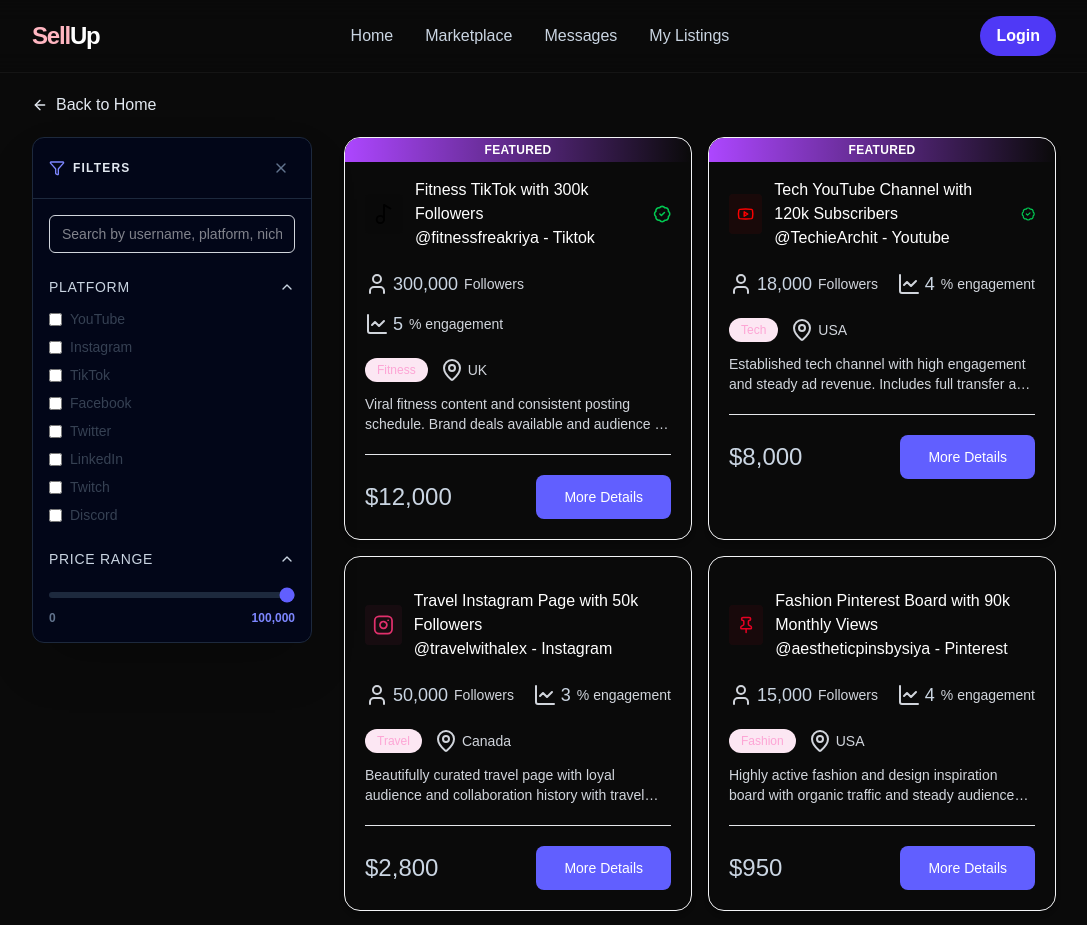
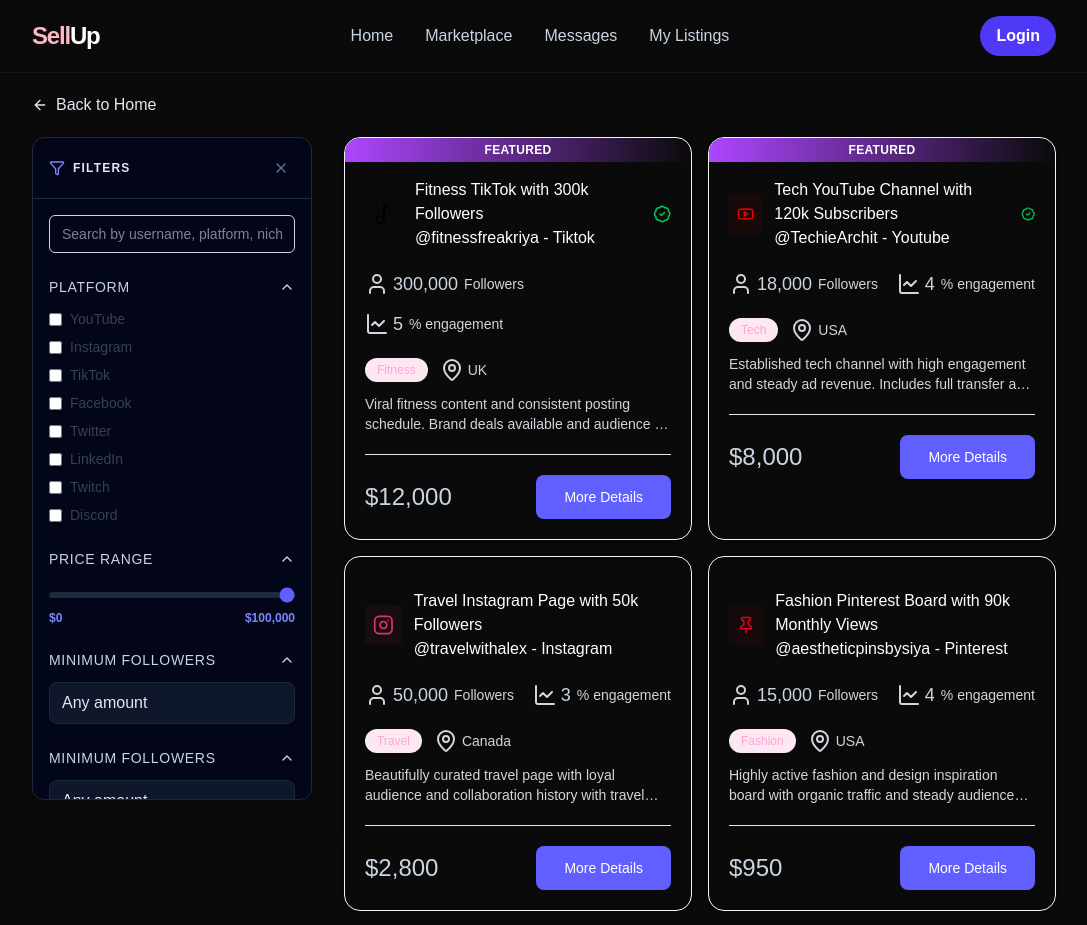
Before and after one commit to sheetalyadavv123/SellUp, a React (Vite) app in the folder frontend/: page /Marketplace in a window 1280 px wide. Shown: the top 925 px of the page, without its empty margins (96-1183 px from the left). Built offline with nearby package versions, Linux system fonts and the light colour scheme; no server answers.

Commit message:
filter barr

```diff
--- a/frontend/src/components/FilterSidebar.jsx
+++ b/frontend/src/components/FilterSidebar.jsx
@@ -3,6 +3,7 @@
 import { useNavigate, useSearchParams } from 'react-router-dom'
 
 const FilterSidebar = ({ showFilterPhone, setShowFilterPhone, filters, setFilters }) => {
+    const currency=import.meta.env.VITE_CURRENCY || "$";
     const navigate=useNavigate()
     const [searchParams,setSearchParams]=useSearchParams()
     const [search,setSearch]=useState(searchParams.get("search") ||"")
@@ -43,6 +44,25 @@
         {value:"linkedin", label:"LinkedIn"},
         {value:"twitch", label:"Twitch"},
         {value:"discord", label:"Discord"},
+    ]
+
+    const niche=[
+        { value: "lifestyle", label: "Lifestyle" },
+        { value: "fitness", label: "Fitness" },
+        { value: "food", label: "Food" },
+        { value: "travel", label: "Travel" },
+        { value: "tech", label: "Technology" },
+        { value: "gaming", label: "Gaming" },
+        { value: "fashion", label: "Fashion" },
+        { value: "beauty", label: "Beauty" },
+        { value: "business", label: "Business" },
+        { value: "education", label: "Education" },
+        { value: "entertainment", label: "Entertainment" },
+        { value: "music", label: "Music" },
+        { value: "art", label: "Art" },
+        { value: "sports", label: "Sports" },
+        { value: "health", label: "Health" },
+        { value: "finance", label: "Finance" },
     ]
   return (
     <div className={`
@@ -130,18 +150,69 @@
             value={filters.maxPrice || 100000}
             onChange={(e) => {
                 const value = parseInt(e.target.value);
-
                 onFiltersChange({ maxPrice: value });
             }}
             className='w-full h-1.5 bg-slate-800 rounded-lg appearance-none cursor-pointer accent-indigo-500'
         />
         <div className='flex items-center justify-between text-xs font-semibold text-slate-500'>
-            <span>0</span>
+            <span className='text-indigo-400'>{currency}0</span>
             <span className='text-indigo-400'>
-                { (filters.maxPrice || 100000).toLocaleString() }
+                 {currency}{(filters.maxPrice || 100000).toLocaleString() }
             </span>
         </div>
     </div>
+        )}
+        </div>
+        {/*follower range */}
+        <div>
+            <button
+    onClick={() => toggleSection("followers")}
+    className='flex items-center justify-between w-full mb-3 text-slate-300 hover:text-white transition-colors'
+>
+    <label className='text-sm font-medium cursor-pointer uppercase tracking-wider'>Minimum Followers</label>
+    {/* Fixed: Now checks followers state for rotation */}
+    <ChevronDown className={`size-4 transition-transform duration-200 ${expandedSections.followers ? "rotate-180" : ""}`} />
+</button>
+
+{expandedSections.followers && (
+    <select
+        value={filters.minFollowers?.toString()|| "0"}
+        onChange={(e) => onFiltersChange({...filters, minFollowers: parseInt(e.target.value) || "0" })}
+        className='w-full px-3 py-2 bg-slate-900 border border-slate-800 rounded-lg text-slate-200 outline-none focus:ring-1 focus:ring-indigo-500 transition-all appearance-none cursor-pointer'>
+        <option value="0" className="bg-slate-900">Any amount</option>
+        <option value="1000" className="bg-slate-900">1k+</option>
+        <option value="10000" className="bg-slate-900">10k+</option>
+        <option value="50000" className="bg-slate-900">50k+</option>
+        <option value="100000" className="bg-slate-900">100k+</option>
+        <option value="500000" className="bg-slate-900">500k+</option>
+        <option value="1000000" className="bg-slate-900">1M+</option>
+    </select>
+        )}
+        </div>
+        {/*niche */}
+        <div>
+            <button
+    onClick={() => toggleSection("niche")}
+    className='flex items-center justify-between w-full mb-3 text-slate-300 hover:text-white transition-colors'
+>
+    <label className='text-sm font-medium cursor-pointer uppercase tracking-wider'>Minimum Followers</label>
+    {/* Fixed: Now checks followers state for rotation */}
+    <ChevronDown className={`size-4 transition-transform duration-200 ${expandedSections.followers ? "rotate-180" : ""}`} />
+</button>
+
+{expandedSections.niche && (
+    <select
+        value={filters.niche || ""}
+        onChange={(e) => onFiltersChange({...filters, niche: (e.target.value) || null })}
+        className='w-full px-3 py-2 bg-slate-900 border border-slate-800 rounded-lg text-slate-200 outline-none focus:ring-1 focus:ring-indigo-500 transition-all appearance-none cursor-pointer'>
+        <option value="0" className="bg-slate-900">Any amount</option>
+        <option value="1000" className="bg-slate-900">1k+</option>
+        <option value="10000" className="bg-slate-900">10k+</option>
+        <option value="50000" className="bg-slate-900">50k+</option>
+        <option value="100000" className="bg-slate-900">100k+</option>
+        <option value="500000" className="bg-slate-900">500k+</option>
+        <option value="1000000" className="bg-slate-900">1M+</option>
+    </select>
         )}
         </div>
       </div>
```
